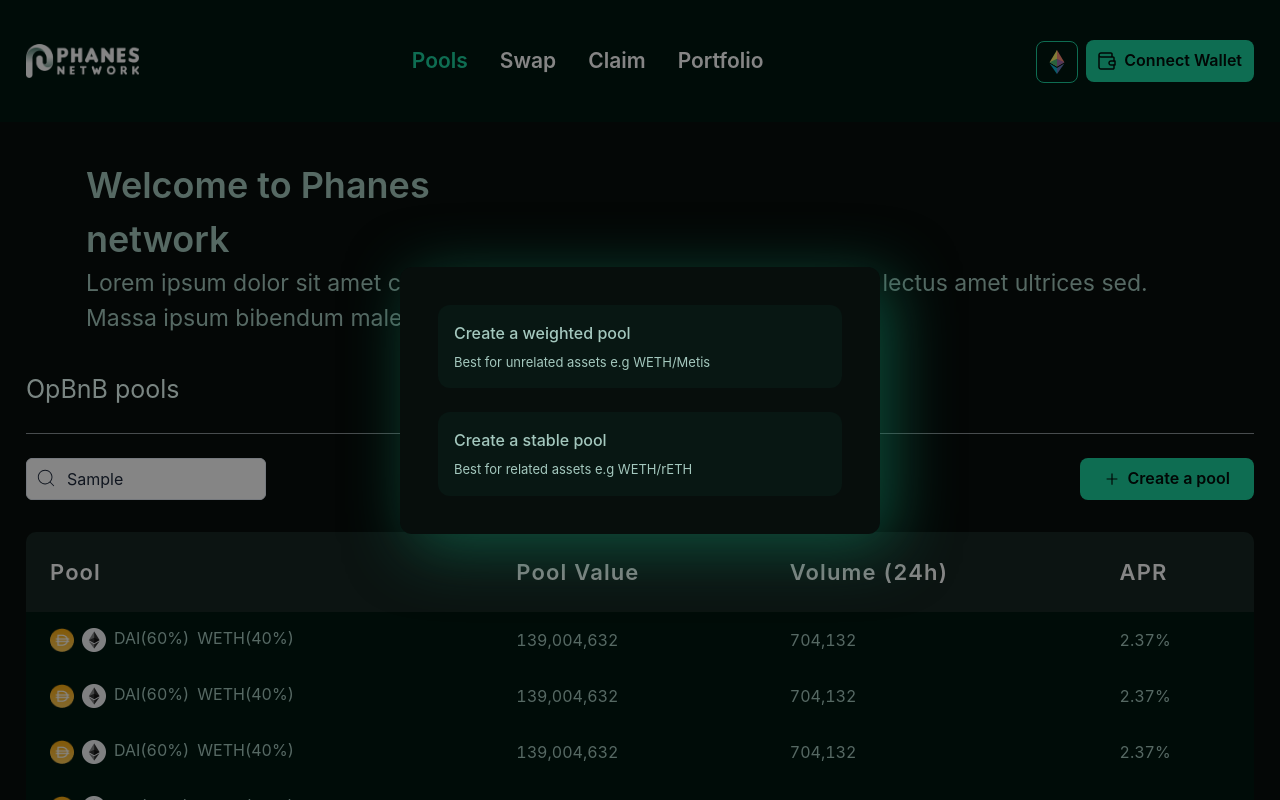
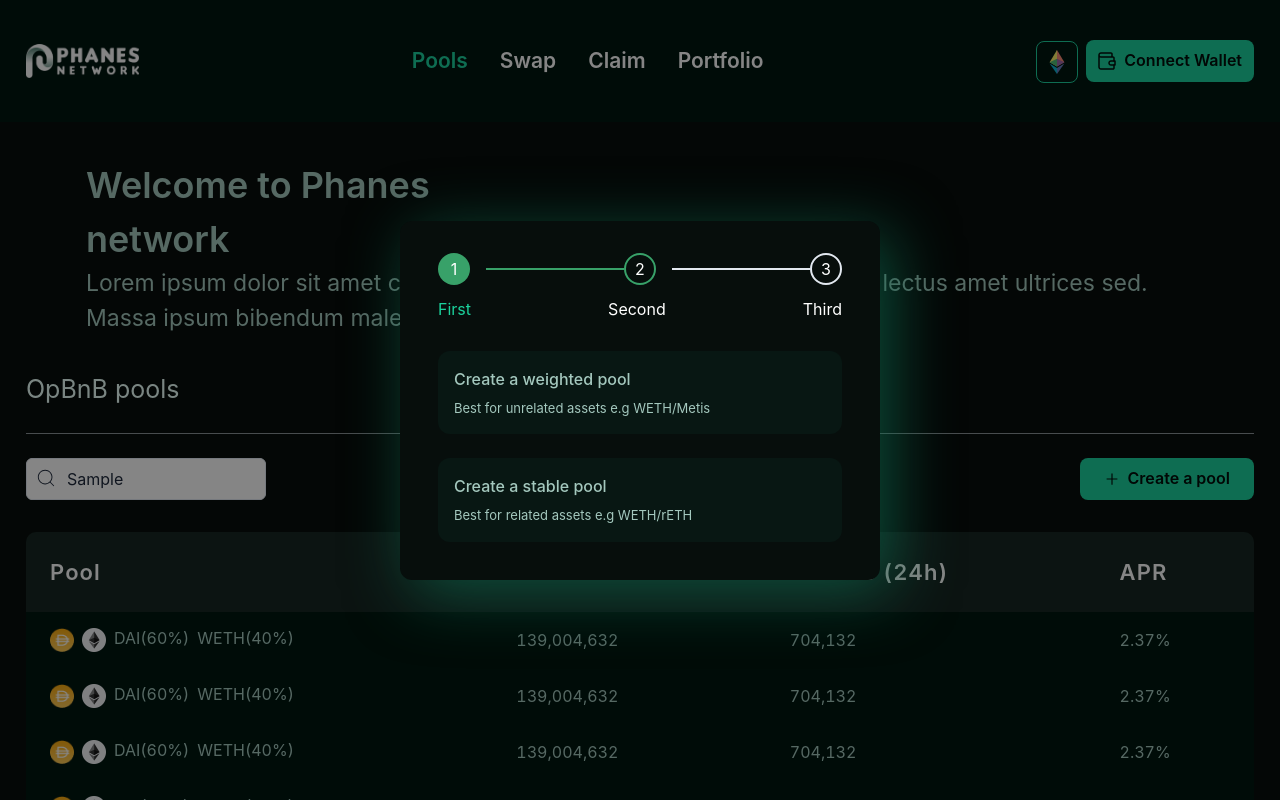
Before and after one commit to 0xlarmideh/balancer-fork, a Next.js app: page / in a window 1280 px wide. Both pictures are taken after typing "Sample" into the empty fields and a click on the button "Create a pool". Shown: the top 800 px of the page. Built offline with nearby package versions, Linux system fonts and the light colour scheme.

Commit message:
custom stepper

```diff
--- /dev/null
+++ b/components/Pages Components/Pools/Modals/BaseModal.tsx
@@ -0,0 +1,94 @@
+import { Flex, Text, VStack } from "@chakra-ui/react";
+import React, {useEffect} from "react";
+import CustomModal from "../../../_common/CustomModal";
+import { poolType, usePoolsContext } from "@/context/PoolsContext";
+import CustomStepper from "@/components/_common/CustomStepper";
+
+export interface IModalProps {
+  isOpen: boolean;
+  onClose: () => void;
+}
+const BaseModal = ({ isOpen, onClose }:IModalProps) => {
+  const {setCurrentStep, currentStep, setPoolType} = usePoolsContext()
+  useEffect(() => {
+console.log(currentStep)
+  }, [currentStep])
+
+  const ModalContent = () => {
+    type ModalContent = {
+      title: string;
+      description: string;
+      poolType: poolType
+    }
+    const ModalContentData:ModalContent[] = [
+      {
+        title: "Create a weighted pool",
+        description: "Best for unrelated assets e.g WETH/Metis",
+        poolType: 'weighted_pool'
+      },
+      {
+        title: "Create a stable pool",
+        description: "Best for related assets e.g WETH/rETH",
+        poolType: 'stable_pool'
+      },
+    ];
+    return (
+      <>
+        <CustomStepper />
+        <Flex px="14px" py="30px" flexDir="column" gap="24px">
+          {ModalContentData.map((item, idx) => {
+            return (
+              <VStack
+                bg="#081713"
+                borderRadius="12px"
+                align="flex-start"
+                spacing="8px"
+                p="16px"
+                _hover={{
+                  cursor: "pointer",
+                  transform: "scale(1.05)",
+                  transition: "all 1s",
+                  boxShadow: "2px 2px 12px 0px rgba(16, 123, 92, 0.60)",
+                }}
+                onClick={() => {
+                  // function goes here
+                  setPoolType(item?.poolType);
+                  setCurrentStep(2);
+                }}
+                key={idx}
+              >
+                <Text
+                  fontSize="16px"
+                  fontWeight="500"
+                  color="brand.lighterText"
+                >
+                  {item?.title}
+                </Text>
+                <Text
+                  fontSize="13px"
+                  fontWeight="400"
+                  color="brand.lighterText"
+                >
+                  {item?.description}
+                </Text>
+              </VStack>
+            );
+          })}
+        </Flex>
+      </>
+    );
+  };
+  return (
+    <>
+      <CustomModal
+        content={<ModalContent />}
+        isOpen={isOpen}
+        maxW={{ base: "100%", md: "480px" }}
+        onClose={onClose}
+        key="Step-1"
+      />
+    </>
+  );
+};
+
+export default BaseModal;
--- a/components/Pages Components/Pools/Modals/Step1.tsx
+++ /dev/null
@@ -1,65 +0,0 @@
-import { Flex, Text, VStack } from "@chakra-ui/react";
-import React from "react";
-import CustomModal from "../../../_common/CustomModal";
-
-interface IStep1 {
-  isOpen: boolean;
-  onClose: () => void;
-}
-const Step1 = ({ isOpen, onClose }:IStep1) => {
-  const ModalContent = () => {
-    const ModalContentData = [
-      {
-        title: "Create a weighted pool",
-        description: "Best for unrelated assets e.g WETH/Metis",
-      },
-      {
-        title: "Create a stable pool",
-        description: "Best for related assets e.g WETH/rETH",
-      },
-    ];
-    return <Flex px='14px' py='30px' flexDir="column" gap='24px'>
-      {ModalContentData.map((item, idx) => {
-        return (
-          <VStack
-            bg="#081713"
-            borderRadius="12px"
-            align="flex-start"
-            spacing="8px"
-            p="16px"
-            _hover={{
-              cursor: "pointer",
-              transform: "scale(1.05)",
-              transition: "all 1s",
-              boxShadow: "2px 2px 12px 0px rgba(16, 123, 92, 0.60)",
-            }}
-            onClick={() => {
-              // function goes here
-            }}
-            key={idx}
-          >
-            <Text fontSize="16px" fontWeight="500" color="brand.lighterText">
-              {item?.title}
-            </Text>
-            <Text fontSize="13px" fontWeight="400" color="brand.lighterText">
-              {item?.description}
-            </Text>
-          </VStack>
-        );
-      })}
-    </Flex>;
-  };
-  return (
-    <>
-      <CustomModal
-        content={<ModalContent />}
-        isOpen={isOpen}
-        maxW={{ base: "100%", md: "480px" }}
-        onClose={onClose}
-        key="Step-1"
-      />
-    </>
-  );
-};
-
-export default Step1;
--- a/components/Pages Components/Pools/Pools.tsx
+++ b/components/Pages Components/Pools/Pools.tsx
@@ -5,7 +5,7 @@ import React from 'react'
 import { CiSearch } from "react-icons/ci"
 import { AiOutlinePlus } from "react-icons/ai";
 import PoolTable from './PoolTable'
-import Step1 from './Modals/Step1'
+import BaseModal from './Modals/BaseModal'
 
 const Pools = () => {
   const {isOpen, onClose, onOpen} = useDisclosure();
@@ -35,7 +35,7 @@ const Pools = () => {
         text='Create a pool' px='24px' leftIcon={<AiOutlinePlus />} />
       </Flex>
       <PoolTable />
-      <Step1 isOpen={isOpen} onClose={onClose} key='step1' />
+      <BaseModal isOpen={isOpen} onClose={onClose} key='step1' />
     </Box>
   );
 }
--- /dev/null
+++ b/components/_common/CustomStepper.tsx
@@ -0,0 +1,59 @@
+import {
+  Box,
+  Step,
+  StepDescription,
+  StepIcon,
+  StepIndicator,
+  StepNumber,
+  StepSeparator,
+  StepStatus,
+  StepTitle,
+  Stepper,
+  useSteps,
+  Flex,
+  Text
+} from "@chakra-ui/react";
+
+const steps = [
+  { title: "First", description: "Contact Info" },
+  { title: "Second", description: "Date & Time" },
+  { title: "Third", description: "Select Rooms" },
+];
+
+function CustomStepper() {
+  const { activeStep } = useSteps({
+    index: 1,
+    count: steps.length,
+  });
+
+  return (
+    <Box pt='24px' px="14px">
+      <Stepper colorScheme="green" color='white' py='0' m='0' index={activeStep} gap='0'>
+        {steps.map((step, index) => (
+          <Step key={index} >
+            <Flex flexDir="column" justify="center">
+              <StepIndicator>
+                <StepStatus
+                  complete={<StepNumber />}
+                  incomplete={<StepNumber />}
+                  active={<StepNumber />}
+                />
+              </StepIndicator>
+              <Box flexShrink="0">
+                {/* <StepDescription>{step.description}</StepDescription> */}
+              </Box>
+            </Flex>
+            <StepSeparator />
+          </Step>
+        ))}
+      </Stepper>
+      <Flex m='0' pt='12px' justify='space-between'>
+        {steps.map((step, index) => (
+          <Text color={activeStep === index+1 ? 'brand.phanes' : 'white'}>{step.title}</Text>
+        ))}
+      </Flex>
+    </Box>
+  );
+}
+
+export default CustomStepper
--- /dev/null
+++ b/context/PoolsContext.tsx
@@ -0,0 +1,91 @@
+
+import React, { Dispatch, SetStateAction, useState, useContext, Children } from "react";
+export type poolType = "weighted_pool" | "stable_pool" | null;
+
+type PoolsContextType = {
+  // formValues: any;
+  // updateFormField: (
+  //   fieldName: keyof xxx,
+  //   value: any
+  // ) => void;
+  currentStep: number;
+  setCurrentStep: Dispatch<SetStateAction<number>>;
+  goBack: () => void;
+  goNext: () => void;
+  poolType: poolType;
+  setPoolType: (pool: poolType) => void;
+};
+
+export const PoolStateContext =
+  React.createContext<PoolsContextType | null>(null);
+
+export const PoolStateContextProvider = ({
+  children,
+}: {
+  children: React.ReactNode;
+}) => {
+  const [currentStep, setCurrentStep] = useState<number>(1);
+  const [poolType, setPoolType] = useState<poolType>(null)
+  // const [formValues, setFormValues] =
+  //   useState<any>(initialData);
+
+  // const updateFormField = (
+  //   fieldName: keyof xxx,
+  //   value: any
+  // ) => {
+  //   setFormValues((prevData) => ({
+  //     ...prevData,
+  //     [fieldName]: value,
+  //   }));
+  // };
+
+  const goBack = () => {
+    setCurrentStep((prevStep) => prevStep - 1);
+  };
+
+  const goNext = () => {
+    setCurrentStep((prevStep) => prevStep + 1);
+  };
+
+  const contextValue:PoolsContextType = {
+    // formValues,
+    currentStep,
+    setCurrentStep,
+    goBack,
+    goNext,
+    poolType,
+    setPoolType
+  };
+
+  return (
+    <PoolStateContext.Provider
+    value={contextValue}
+    >
+      {children}
+    </PoolStateContext.Provider>
+  );
+};
+
+
+export const usePoolsContext = () => {
+  const context = useContext(PoolStateContext);
+  if (context === null) {
+    throw new Error(
+      "usePoolsContext must be used within a PoolsContextProvider"
+    );
+  }
+  return context;
+};
+
+export function withPoolsContextProvider<T>(
+  Component: React.ReactNode
+) {
+  return function withPoolsContextProvider(props: T) {
+    return (
+      <PoolStateContextProvider>
+        {/* <Component {...props} /> */}
+        {Component}
+      </PoolStateContextProvider>
+    );
+  };
+}
--- a/pages/index.tsx
+++ b/pages/index.tsx
@@ -6,11 +6,13 @@ import MaxWidth from '@/components/_common/MaxWidth'
 import Header from '@/components/Pages Components/Pools/Header'
 import Pools from '@/components/Pages Components/Pools/Pools'
 import Layout from '@/components/Layout/Layout'
+import { PoolStateContextProvider } from '@/context/PoolsContext'
 
 const inter = Inter({ subsets: ['latin'] })
 
 export default function Home() {
   return (
+    <PoolStateContextProvider>
       <Layout>
         <main>
           {/* <FilledButton text='Connect wallet' /> */}
@@ -20,5 +22,6 @@ export default function Home() {
           </MaxWidth>
         </main>
       </Layout>
+    </PoolStateContextProvider>
   );
 }
```
Also changed, not shown: components/Pages Components/Pools/Modals/weighted/Step1.tsx (added, +20 -0 lines). Lines whose indentation alone changed are shown as unchanged.
